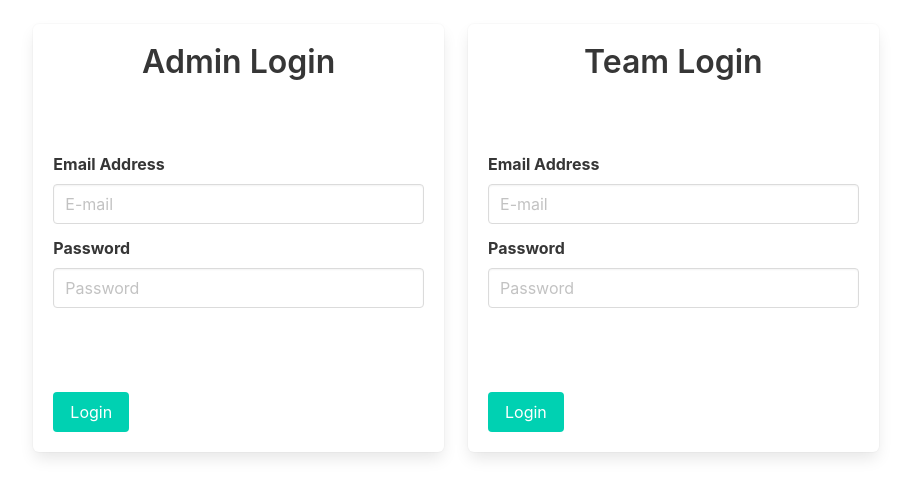
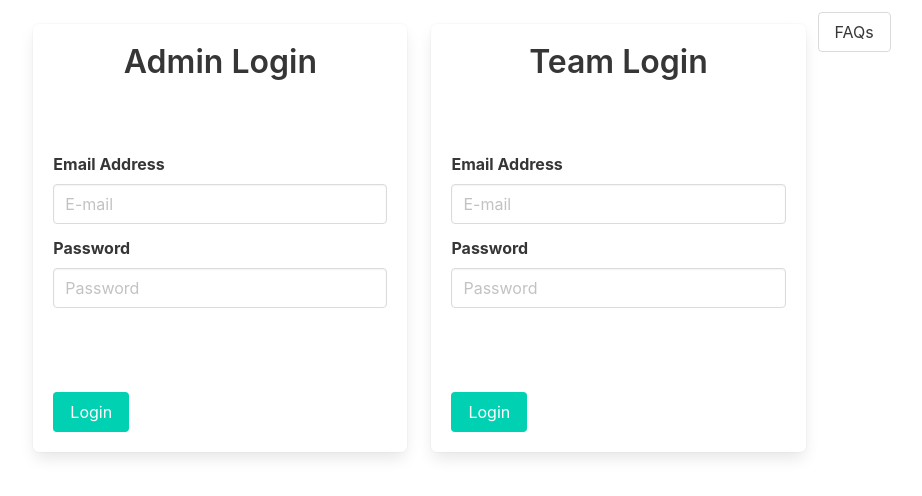
Before and after one commit to SU-CS308-22FA/CS308-202201-Team06-FMS, a React (Create React App) app in the folder frontend/: page / in a window 1280 px wide. Shown: the top 496 px of the page, without its empty margins (184-1106 px from the left). Built offline with nearby package versions, Linux system fonts and the light colour scheme; no server answers.

Commit message:
inserted FAQ and team table components

```diff
--- a/frontend/src/App.jsx
+++ b/frontend/src/App.jsx
@@ -14,6 +14,8 @@ import { AdminContext } from "./context/AdminContext";
 import { TeamContext } from "./context/TeamContext";
 import TeamLogin from "./components/LoginTeam";
 import Table from "./components/TeamBudgetTable";
+import AdminTeamTable from "./components/AdminTeamTable";
+import FAQ from "./components/FrequentlyAskedQs";
 
 
 const App = () => {
@@ -51,12 +53,16 @@ const App = () => {
                 return <div className="columns">
                   <AdminLogin />
                   <TeamLogin />
+                  <FAQ />
                   </div>
+
               }
 
               else if (adminToken) {
                   return <div className="column">
                   <Header />
+                  <div className= "rows">
+                    <AdminTeamTable loggedInAdmin={adminLogin}/>
                     <div className="columns">
                     <RegisterAdmin loggedInAdmin={adminLogin}/>
                     <RegisterTeamAdmin loggedInAdmin={adminLogin}/>
@@ -64,7 +70,7 @@ const App = () => {
                     <UpdateTeamAdmin loggedInAdmin={adminLogin}/>
                     </div>
                   </div>
-
+                  </div>
 
               }
 
```
Lines whose indentation alone changed are shown as unchanged.
